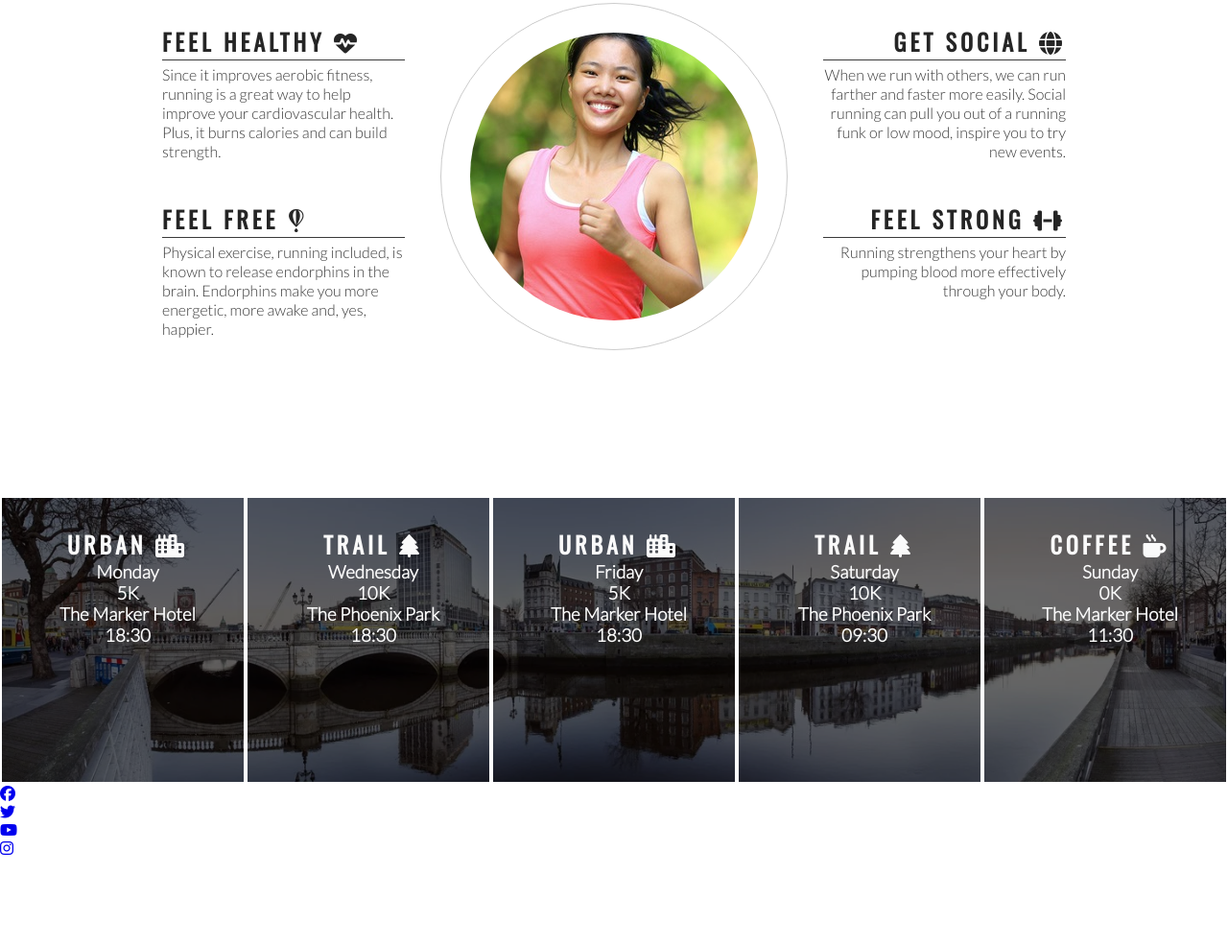
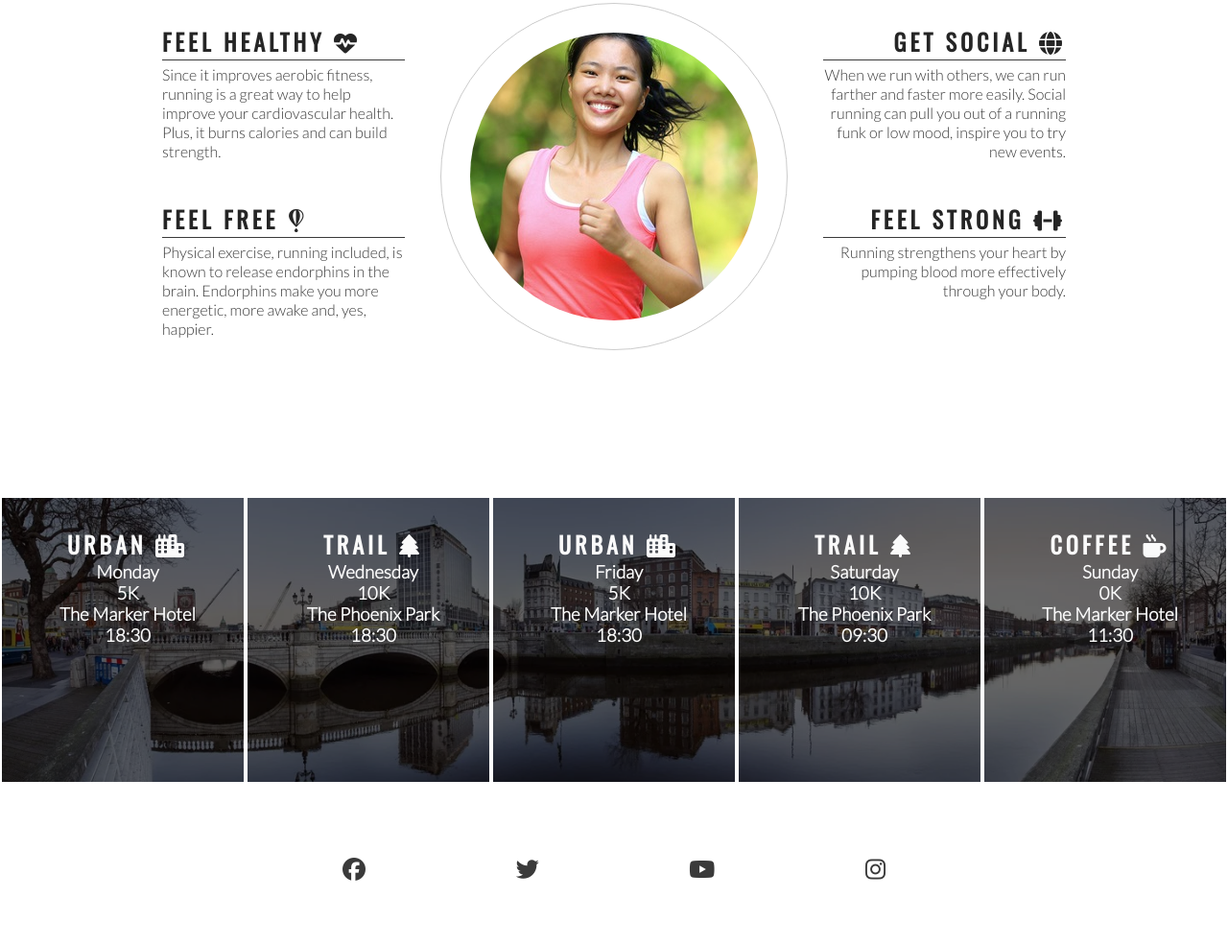
Before and after one commit to Daooobg/live-running, a plain HTML site: page index.html in a window 1280 px wide. Shown: the part 778-1763 px from the top of the page at 96% size. Before the commit the page ends 1671 px from the top, so only its background shows below. Drawn offline with nearby package versions, Linux system fonts and the light colour scheme.

Commit message:
Add style to footer social media icons

```diff
--- a/assets/css/style.css
+++ b/assets/css/style.css
@@ -215,3 +215,22 @@ hr {
 #times h2{
     color: #fafafa;
 }
+
+footer {
+    height: 150px;
+}
+
+.social-networks {
+    text-align: center;
+}
+
+.social-networks > li {
+    display: inline;
+}
+
+.social-networks i {
+    font-size: 150%;
+    margin: 1%;
+    padding: 5%;
+    color: #3a3a3a;
+}
--- a/index.html
+++ b/index.html
@@ -121,7 +121,7 @@
         </div>
     </section>
     <footer>
-        <ul>
+        <ul class="social-networks">
             <li>
                 <a href="https://facebook.com" target="_blank" rel="noopener"
                     aria-label="Visit our Facebook page (opens in a new tab)"><i class="fa-brands fa-facebook"></i></a>
```
